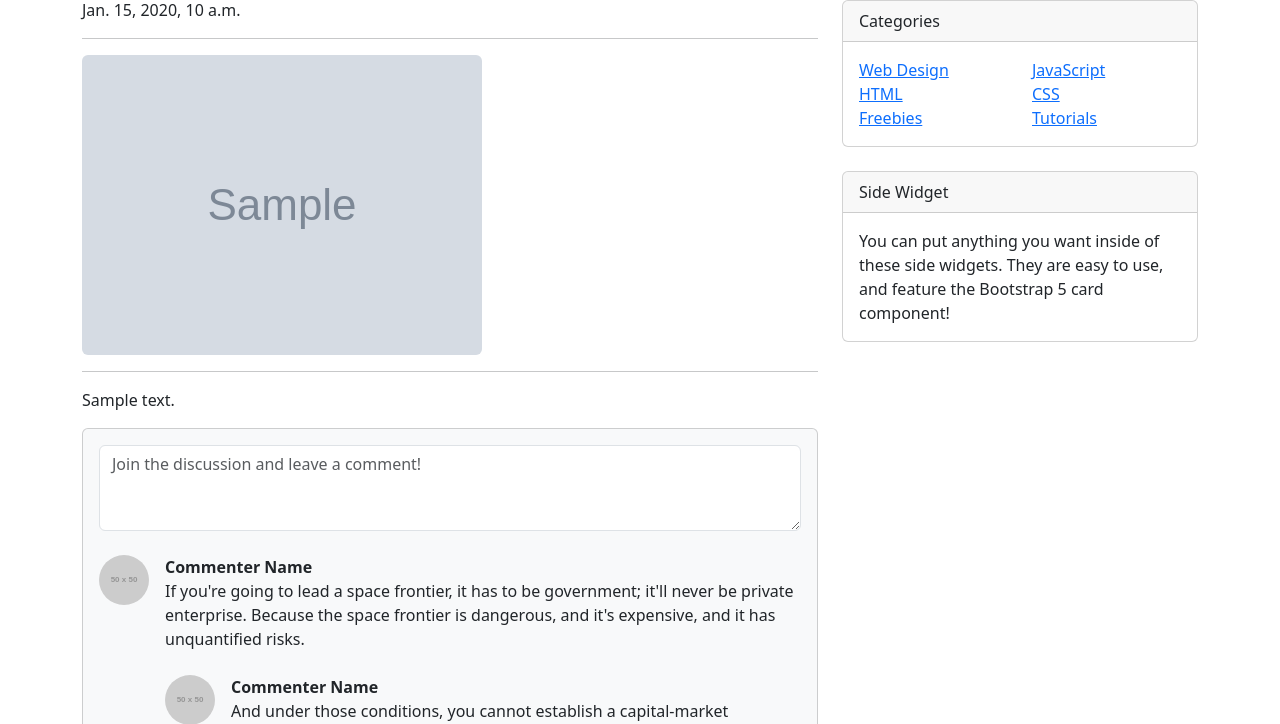
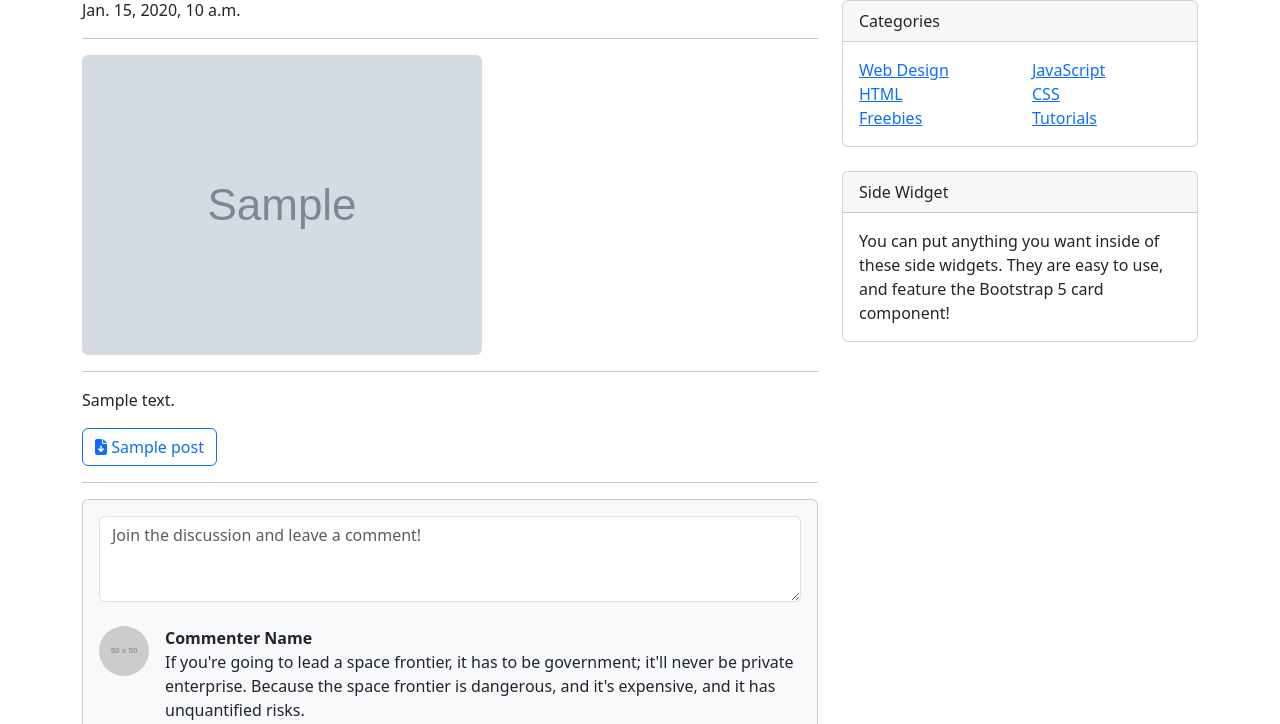
Before and after one commit to tkyung05/MyBlog_Dev, a Django app: template blog/templates/blog/post_detail.html in a window 1280 px wide. Shown: the part 241-965 px from the top of the page. Run offline with Django 3.2, Linux system fonts and the light colour scheme; the template is opened without the code that fills it: most values are stand-ins (such as "Sample title", 1, 10 or a date in 2020); grey boxes marked "Sample" are stand-in pictures; grey boxes labelled with a size stand in for pictures from a placeholder-image service; some libraries are stand-ins or nearby versions.

Commit message:
블로그 포스트에 첨부 파일이 있을 경우 다운로드 버튼 배치

```diff
--- a/blog/templates/blog/post_detail.html
+++ b/blog/templates/blog/post_detail.html
@@ -11,6 +11,7 @@
 
     <!-- Core theme CSS (includes Bootstrap)-->
     <link rel="stylesheet" href="{% static 'blog/bootstrap/bootstrap.min.css' %}" media="screen"/>
+    <script src="https://kit.fontawesome.com/29d5ede189.js" crossorigin="anonymous"></script>
     <link href="css/styles.css" rel="stylesheet" />
 </head>
 
@@ -65,6 +66,14 @@
 
             <!-- Post Content -->
             <p>{{ post.content }}</p>
+
+            {% if post.file_upload %}
+                <a href="{{ post.file_upload.url }}" class="btn btn-outline-primary" role="button"download>
+                    <i class="fa-solid fa-file-arrow-down"></i>
+                    {{ post.get_file_name }}</a>
+            {% endif %}
+
+            <hr>
 
             <!-- Comments section-->
             <section class="mb-5">
```
Also changed, not shown: blog/models.py (+7 -0 lines).
